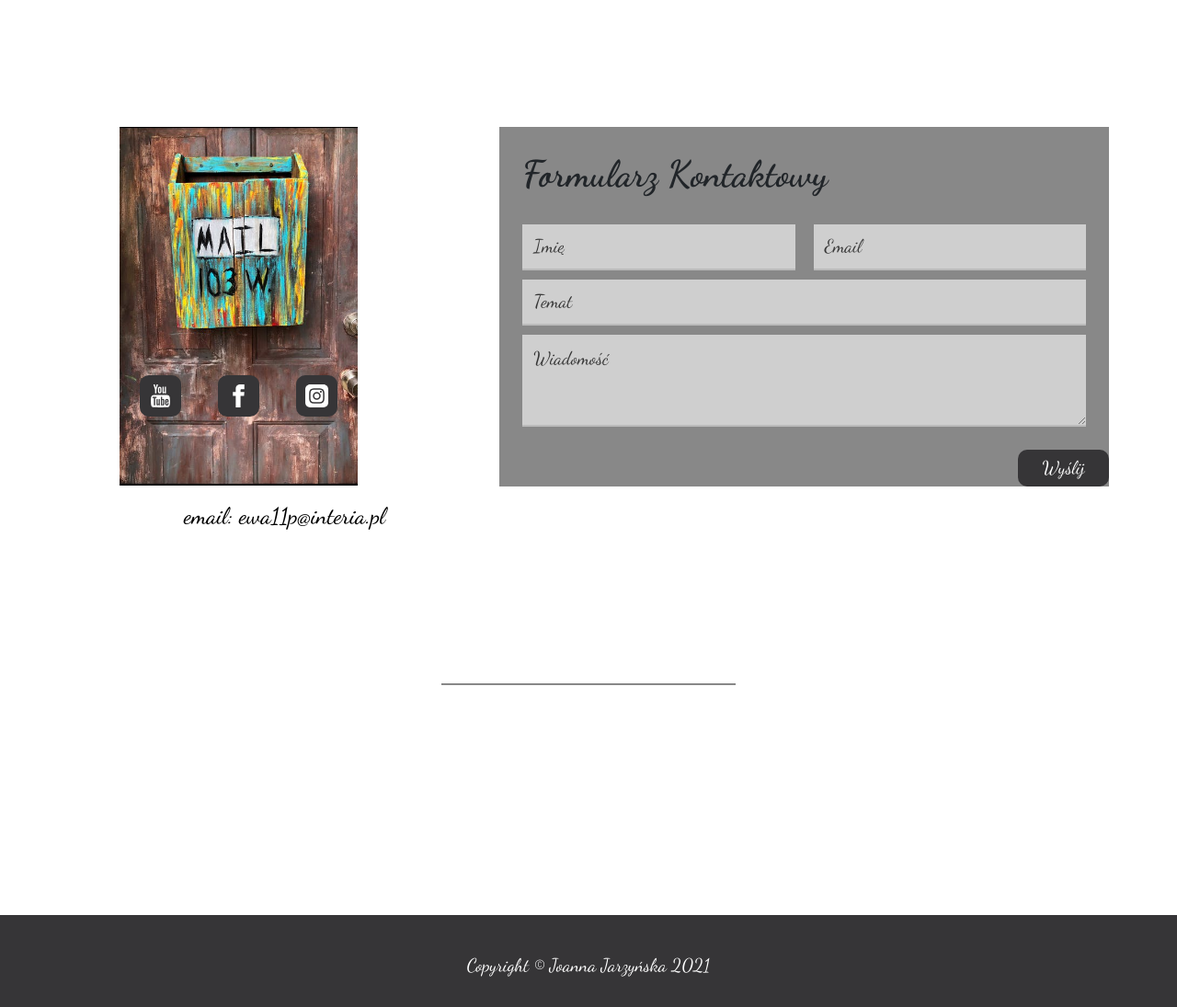
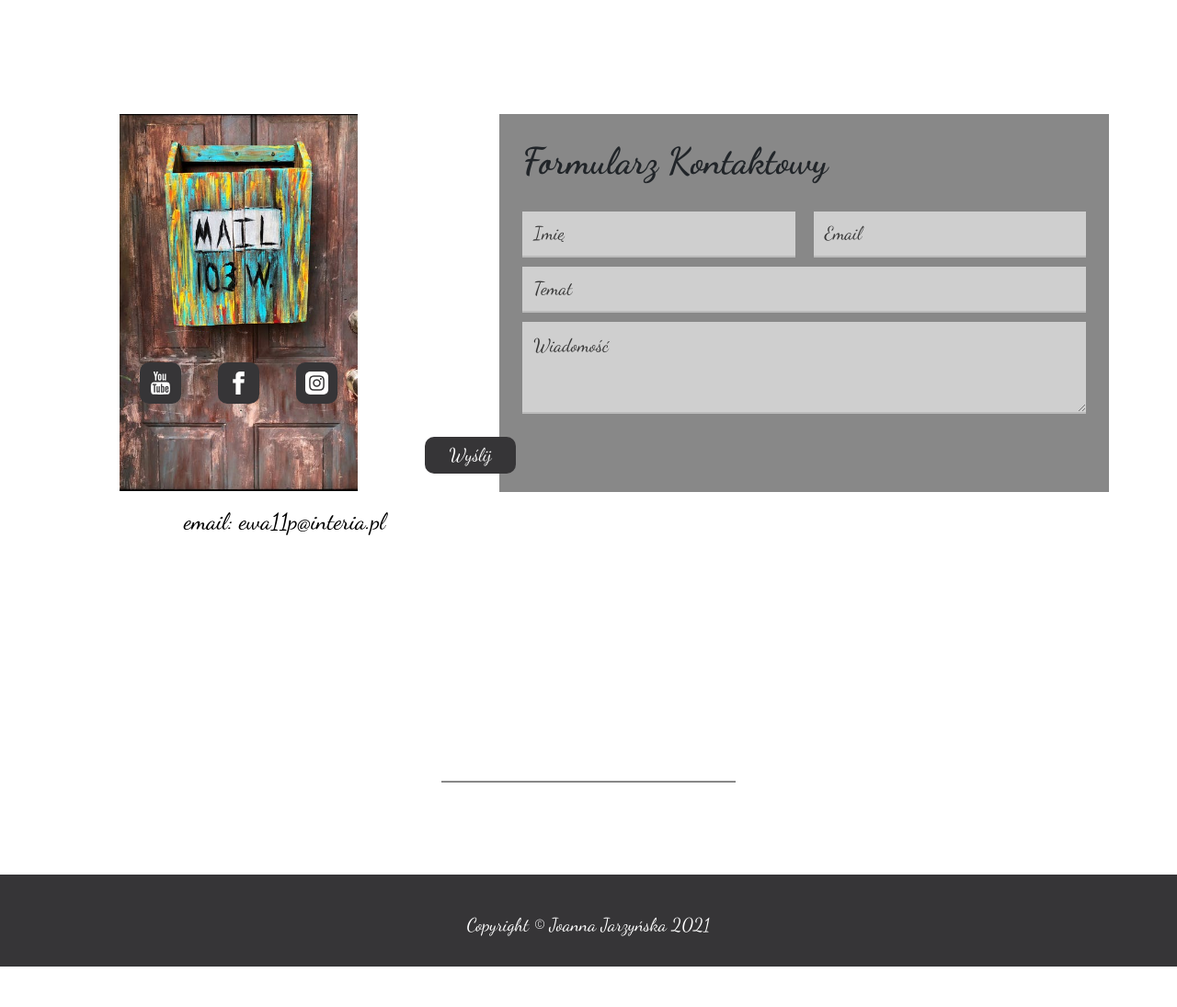
Before and after one commit to joannaj79/Scrapbooking_comercial_project, a website: page index.html in a window 1280 px wide. Shown: the part 1620-2715 px from the top of the page at 92% size. After the commit the page ends 2671 px from the top, so only its background shows below. Drawn offline with nearby package versions, Linux system fonts and the light colour scheme.

Commit message:
Scrapbook new update

```diff
--- a/index.html
+++ b/index.html
@@ -117,7 +117,7 @@
     </section>
     <!---AboutMe section -->
 
-    <section class="aboutMe" id="omnie">
+    <section class="aboutMe section" id="omnie">
       <div class="row">
         <div class="col-5">
           <div class="item-left wow fadeInUp">
@@ -152,7 +152,7 @@
     </section>
     <!---Contact section -->
 
-    <section class="contact">
+    <section class="contact section">
       <div class="row">
         <div class="col-5">
           <div class="item wow bounceOut">
@@ -243,16 +243,16 @@
 
     <!---BorderLine section -->
     <section>
-      <div class="borderLineContainer">
+      <div class="borderLineContainer section">
         <div class="borderLine" id="borderLine"></div>
       </div>
     </section>
     <!---Footer section -->
-    <section>
-      <footer>
-        <p>Copyright © Joanna Jarzyńska 2021</p>
-      </footer>
-    </section>
+
+    <footer>
+      <p>Copyright © Joanna Jarzyńska 2021</p>
+    </footer>
+
     <!---Scripts section -->
 
     <script src="https://cdnjs.cloudflare.com/ajax/libs/jquery/2.1.4/jquery.js"></script>
--- a/src/scss/sections/aboutMe.scss
+++ b/src/scss/sections/aboutMe.scss
@@ -29,7 +29,6 @@
         margin: 0 auto;
         font-size: $navigaionFontSize;
         color: $textColor;
-        padding-bottom: 20px;
       }
       .aboutMeText {
         font-size: 20px;
--- a/src/scss/sections/borderLine.scss
+++ b/src/scss/sections/borderLine.scss
@@ -1,13 +1,12 @@
 .borderLineContainer {
   width: 25%;
   margin: 0 auto;
-  padding-top: 100px;
-  padding-bottom: 100px;
   .borderLine {
     width: 100%;
     height: 2px;
     border-bottom: 2px solid #888;
     margin: 50px 0;
+
     @keyframes mymove {
       from {
         width: 0%;
--- a/src/scss/sections/contactForm.scss
+++ b/src/scss/sections/contactForm.scss
@@ -63,6 +63,8 @@
         opacity: 1;
         color: $textColor;
         margin-top: 20px;
+        margin-bottom: 20px;
+        margin-right: 645px;
         outline: none;
         border: none;
         border-radius: 10px;
--- a/src/scss/sections/socialMedia.scss
+++ b/src/scss/sections/socialMedia.scss
@@ -1,7 +1,7 @@
 .socialMedia {
   width: 50%;
   margin: 0 auto;
-  height: 390px;
+  height: 410px;
   background-image: url(../images/formphotos/13.jpeg);
   background-size: cover;
   background-position: center;
```
Also changed, not shown: dist/css/style.css.
